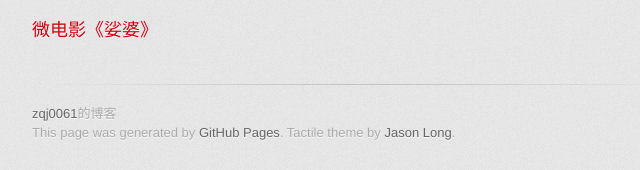
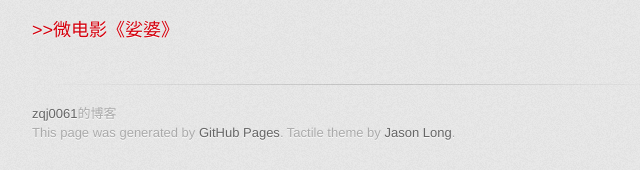
Before and after one commit to zqj0061/Short-Film, a plain HTML site: page index.html in a window 1280 px wide. Shown: the part 1128-1298 px from the top of the page, 298-938 px from the left. Drawn offline with Linux system fonts and the light colour scheme; a web font is replaced by a local one.

Commit message:
Update index.html

```diff
--- a/index.html
+++ b/index.html
@@ -44,7 +44,7 @@
 
 <h3>
 
-<p><a href="http://zqj0061.github.io/test/">微电影《娑婆》</a></p>
+<p><a href="http://zqj0061.github.io/test/">>>微电影《娑婆》</a></p>
         </section>
 
         <footer>
```
